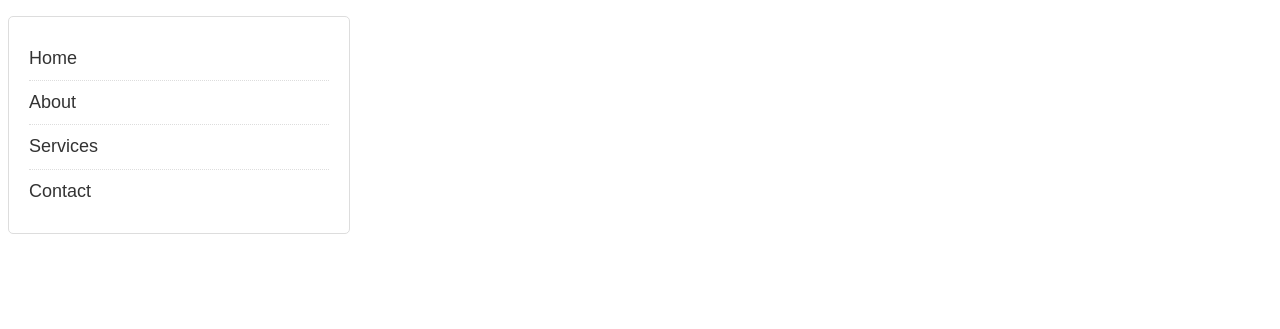
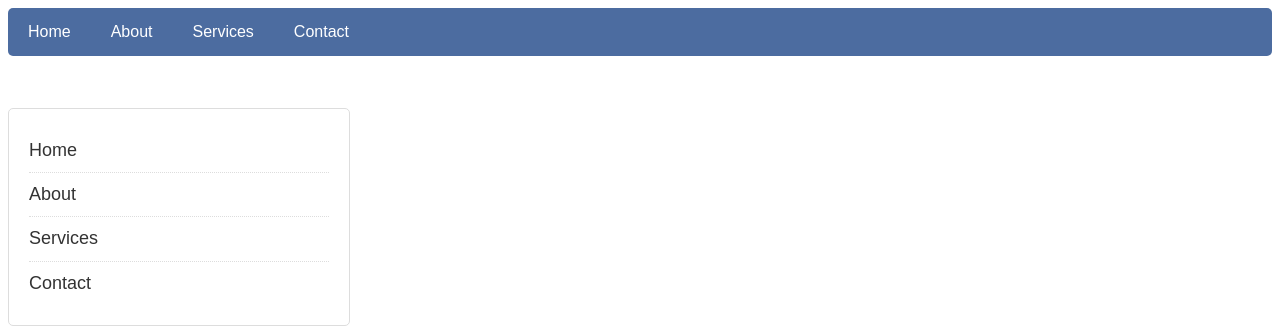
Before and after one commit to leandrofahur/modern-css-and-html, a plain HTML site: page css-sandbox/09_menus.html in a window 1280 px wide. Drawn offline with Linux system fonts and the light colour scheme.

Commit message:
css sandbox - navbar

```diff
--- a/css-sandbox/09_menus.html
+++ b/css-sandbox/09_menus.html
@@ -12,19 +12,28 @@
 
     /* Navbar Styling */
     .navbar {
-
+      list-style: none;
+      margin: 0;
+      padding: 0;
+      background-color: #4c6ca0;
+      border-radius: 5px;
+      overflow: auto;
     }
 
     .navbar li {
-
+      float: left;
     }
 
     .navbar li a {
-
+      text-decoration: none;
+      color: #fff;
+      display: block;
+      padding: 15px 20px;
     }
 
     .navbar li a:hover {
-
+      background-color: #446190;
+      color: #f4f4f4;
     }
 
     /* Side Menu Styling */
@@ -57,13 +66,13 @@
   </style>
 </head>
 <body>
-  <!-- <ul class="navbar">
+  <ul class="navbar">
     <li><a href="#">Home</a></li>
     <li><a href="#">About</a></li>
     <li><a href="#">Services</a></li>
     <li><a href="#">Contact</a></li>
   </ul>
-  <br><br> -->
+  <br><br>
   <ul class="side-menu">
     <li><a href="#">Home</a></li>
     <li><a href="#">About</a></li>
```
